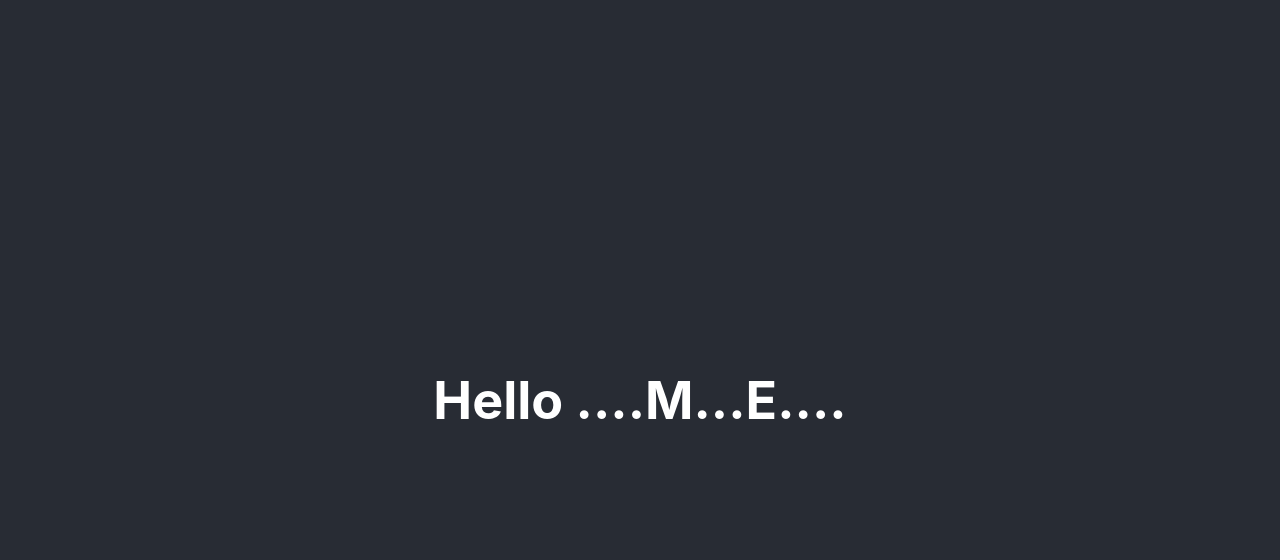
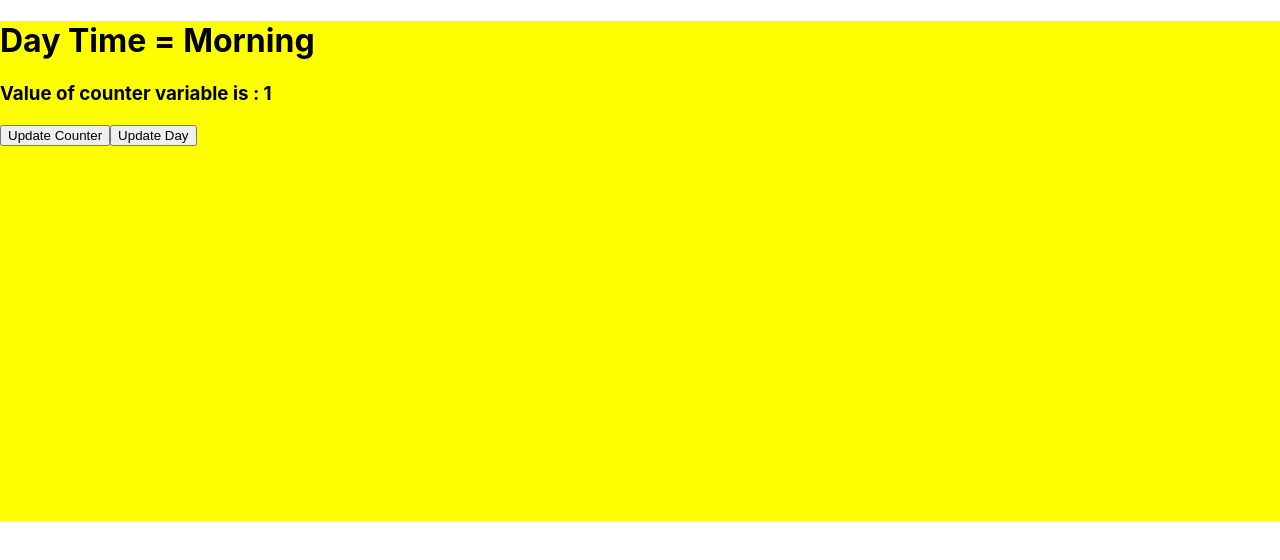
Before and after one commit to HaniyaSiddiqui/bootcamp, a React (Create React App) app: page / in a window 1280 px wide. Shown: the top 560 px of the page. Built offline with nearby package versions, Linux system fonts and the light colour scheme.

Commit message:
React use of props and setState

```diff
--- a/src/App.css
+++ b/src/App.css
@@ -1,38 +1,8 @@
-.App {
-  text-align: center;
+.box{
+  height: 500px;
+  background-color: lightgray;
 }
 
-.App-logo {
-  height: 40vmin;
-  pointer-events: none;
+.dayLight{
+  background-color: yellow;;
 }
-
-@media (prefers-reduced-motion: no-preference) {
-  .App-logo {
-    animation: App-logo-spin infinite 20s linear;
-  }
-}
-
-.App-header {
-  background-color: #282c34;
-  min-height: 100vh;
-  display: flex;
-  flex-direction: column;
-  align-items: center;
-  justify-content: center;
-  font-size: calc(10px + 2vmin);
-  color: white;
-}
-
-.App-link {
-  color: #61dafb;
-}
-
-@keyframes App-logo-spin {
-  from {
-    transform: rotate(0deg);
-  }
-  to {
-    transform: rotate(360deg);
-  }
-}
--- a/src/App.js
+++ b/src/App.js
@@ -1,14 +1,24 @@
-import logo from './logo.svg';
+import react,{useState} from 'react';
+import {Message} from './Message.js';
 import './App.css';
 
-function App() {
+export default function App() {
+
+  let [count,setCount] = useState(1);
+  let[isMorning, setMorning] =useState(true)
   return (
-    <div className="App">
-      <header className="App-header">
-        <h1> Hello ....M...E....</h1>
-      </header>
+    <div className={`box ${ isMorning ? 'dayLight' : '' }`}>
+      <h1> Day Time = { isMorning ? 'Morning' : 'Night' }</h1>
+      <Message counter={count} />
+      {/* <h1> The value of count is {count}</h1> */}
+      <button onClick={
+        () => setCount(++count)
+      } > Update Counter</button>
+
+      <button onClick={
+        () => setMorning(!isMorning)
+      }> Update Day</button>
+
     </div>
   );
 }
-
-export default App;
--- /dev/null
+++ b/src/Message.js
@@ -0,0 +1,9 @@
+import React from 'react';
+
+
+export function Message(props){
+
+    return(
+        <h3>Value of counter variable is : {props.counter}</h3>
+    )
+}
```
